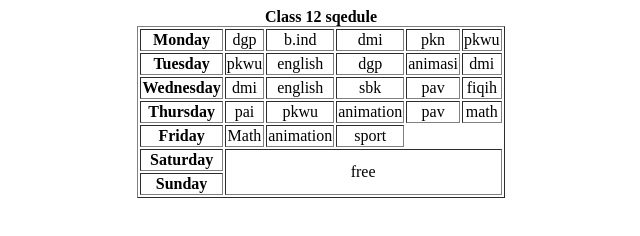
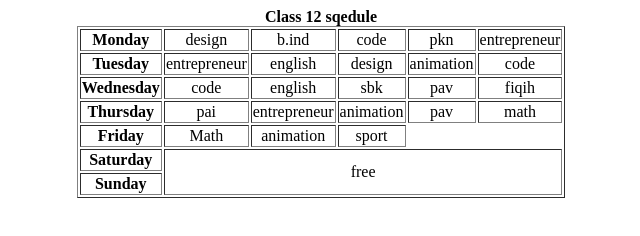
Before and after one commit to aanastiar/schedule, a plain HTML site: page index.html in a window 1280 px wide. Shown: the whole page, without its empty margins (319-959 px from the left). Drawn offline with Linux system fonts and the light colour scheme.

Commit message:
Update index.html

```diff
--- a/index.html
+++ b/index.html
@@ -12,23 +12,23 @@
     <caption> <strong>Class 12 sqedule</strong></caption>
     <tr>
       <th>Monday</th>
-      <td>dgp</td>
+      <td>design</td>
       <td>b.ind</td>
-      <td>dmi</td>
+      <td>code</td>
       <td>pkn</td>
-      <td>pkwu</td>
+      <td>entrepreneur</td>
     </tr>
     <tr>
       <th>Tuesday</th>
-      <td>pkwu</td>
+      <td>entrepreneur</td>
       <td>english</td>
-      <td>dgp</td>
-      <td>animasi</td>
-      <td>dmi</td>
+      <td>design</td>
+      <td>animation</td>
+      <td>code</td>
     </tr>
     <tr>
       <th>Wednesday</th>
-      <td>dmi</td>
+      <td>code</td>
       <td>english</td>
       <td>sbk</td>
       <td>pav</td>
@@ -37,7 +37,7 @@
     <tr>
       <th>Thursday</th>
       <td>pai</td>
-      <td>pkwu</td>
+      <td>entrepreneur</td>
       <td>animation</td>
       <td>pav</td>
       <td>math</td>
```
